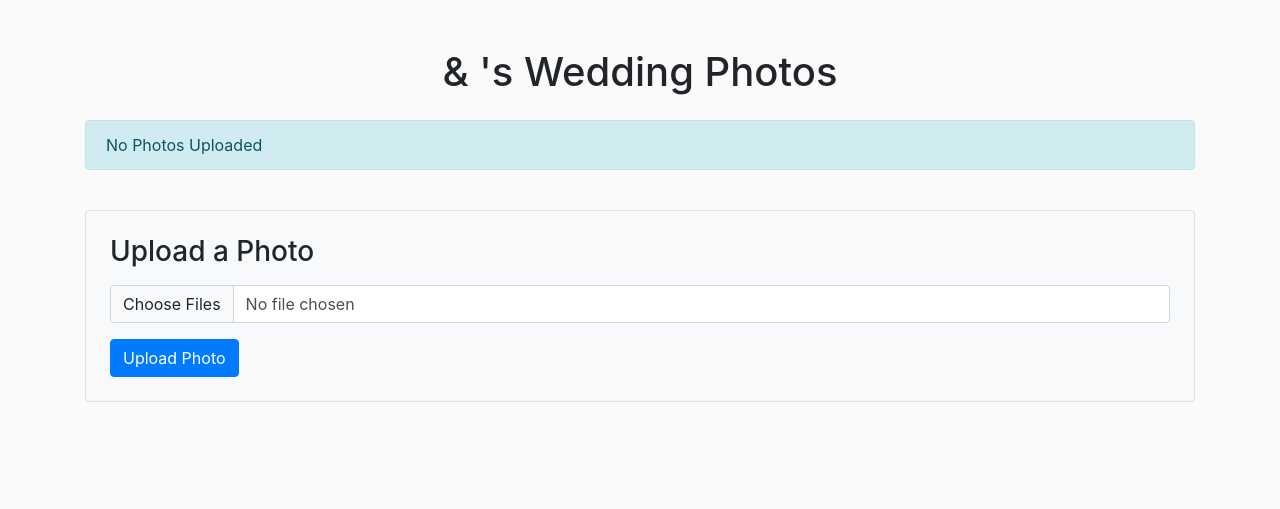
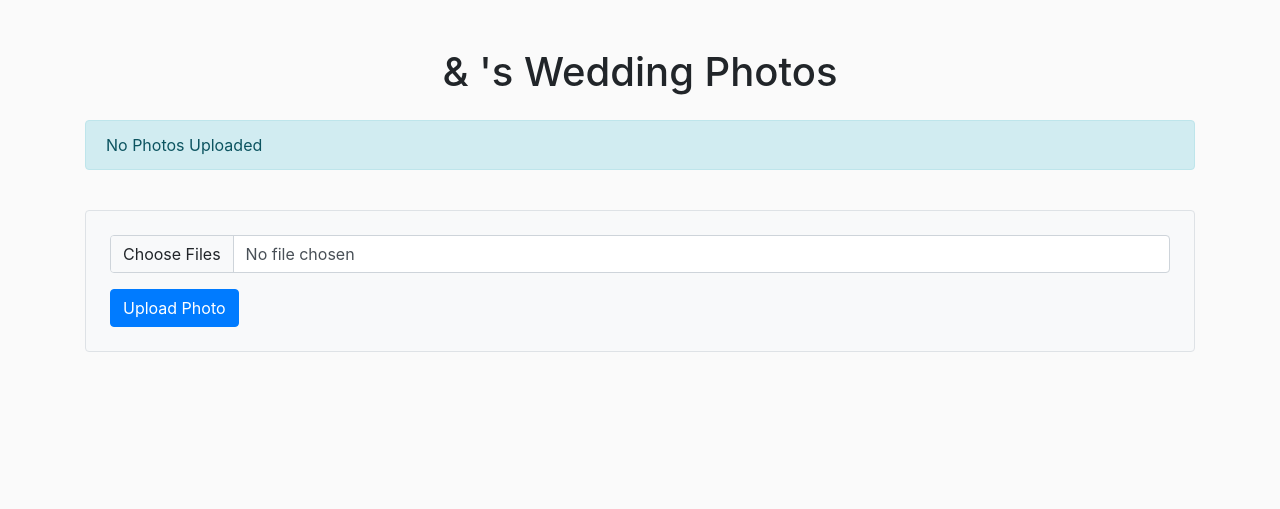
Before and after one commit to JennyZhong2022/Dream-Photography, a Django app: template main_app/templates/album/client_album.html in a window 1280 px wide. Shown: the part 56-565 px from the top of the page. Run offline with Django 5.2, Linux system fonts and the light colour scheme; the template is opened without the code that fills it, so the values that code supplies are empty; some libraries are stand-ins or nearby versions.

Commit message:
small changes on albums and gallary

```diff
--- a/main_app/templates/album/client_album.html
+++ b/main_app/templates/album/client_album.html
@@ -33,7 +33,6 @@
 
     {% if not is_client %}
     <div class="photo-upload-form bg-light p-4 border rounded">
-        <h3 class="mb-3">Upload a Photo</h3>
         <form action="{% url 'client_add_photo' photographer.id client.id %}" enctype="multipart/form-data" method="POST">
             {% csrf_token %}
             <div class="mb-3">
--- a/main_app/templates/album/photographer_gallery.html
+++ b/main_app/templates/album/photographer_gallery.html
@@ -25,7 +25,6 @@
 
   {% if not is_client %}
   <div class="photo-upload-form bg-light border p-4">
-    <h3 class="mb-3">Upload a Photo</h3>
     <form action="{% url 'add_photo' photographer.id %}" enctype="multipart/form-data" method="POST">
       {% csrf_token %}
       <div class="mb-3">
```
Also changed, not shown: 9 other files.
